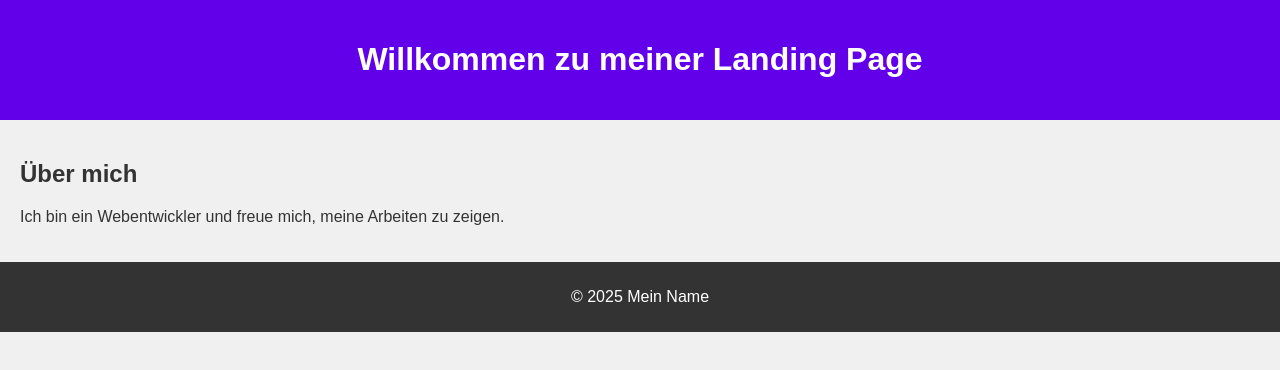
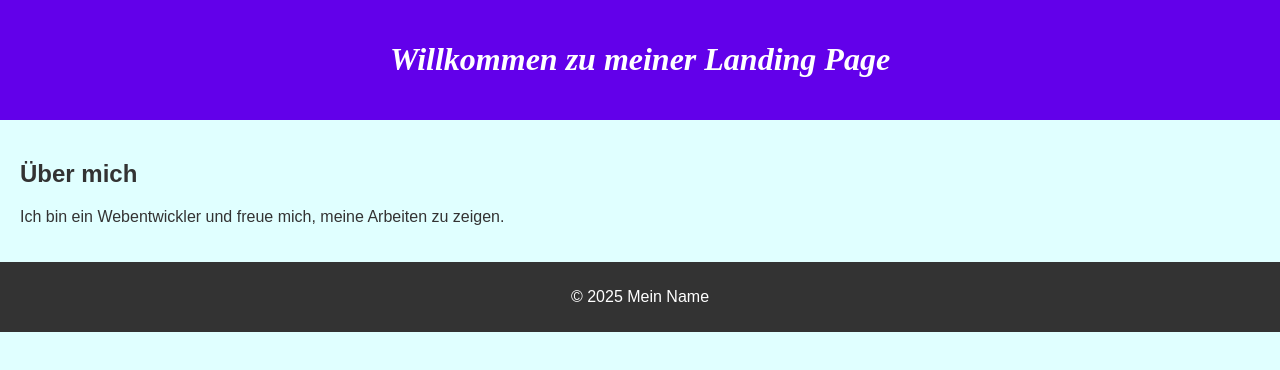
Before and after one commit to hanjo-c1g/c1g-web-day1, a plain HTML site: page index.html in a window 1280 px wide. Drawn offline with Linux system fonts and the light colour scheme.

Commit message:
update task one

```diff
--- a/assets/styles.css
+++ b/assets/styles.css
@@ -3,7 +3,7 @@ body {
   font-family: Arial, sans-serif;
   margin: 0;
   padding: 0;
-  background-color: #f0f0f0;
+  background-color: lightcyan;
   color: #333;
 }
 header {
@@ -11,6 +11,8 @@ header {
   color: white;
   padding: 20px;
   text-align: center;
+  font-family: 'Times New Roman', Times, serif;
+  font-style: italic;
 }
 main {
   padding: 20px;
```
